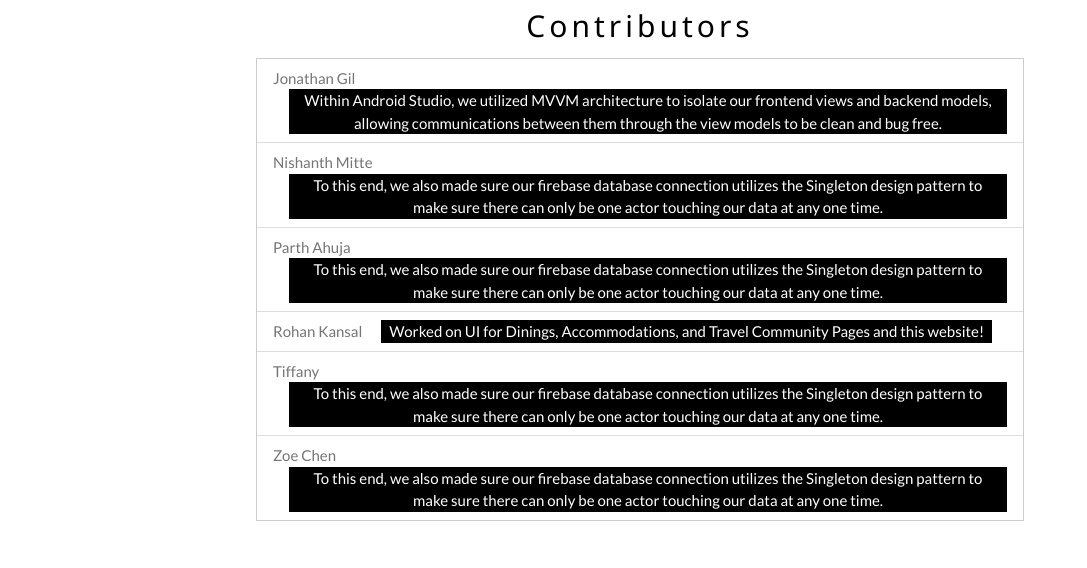
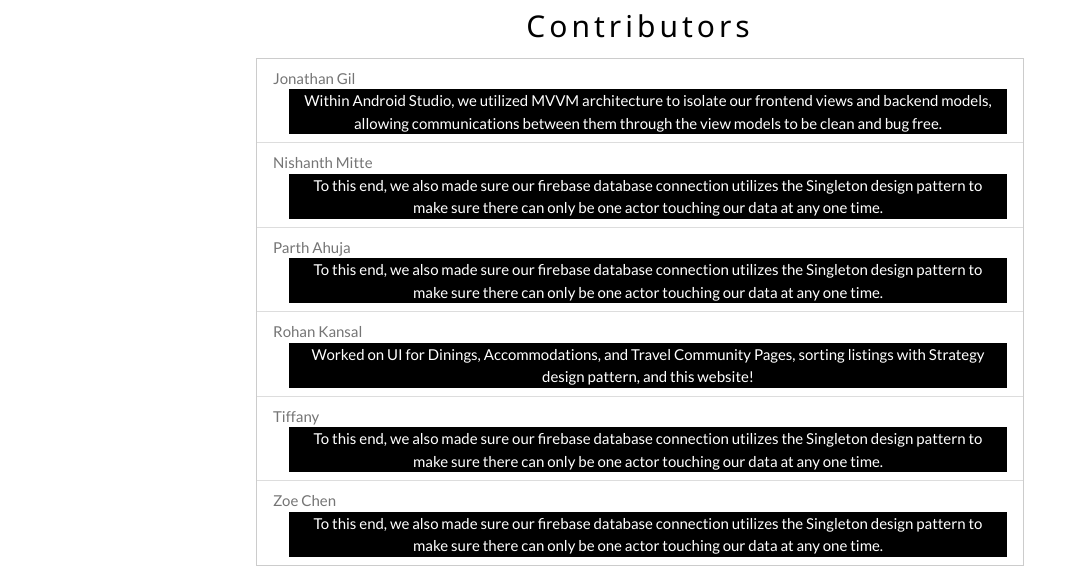
Before and after one commit to n-m-gitrepos/n-m-gitrepos.github.io, a plain HTML site: page index.html in a window 1280 px wide. Shown: the part 4374-4942 px from the top of the page, without its empty margins (0-1087 px from the left). Drawn offline with nearby package versions, Linux system fonts and the light colour scheme.

Commit message:
minor change

```diff
--- a/index.html
+++ b/index.html
@@ -222,7 +222,7 @@ body {font-family: "Lato", sans-serif}
         <li class="w3-padding">Jonathan Gil <span class="w3-tag w3-margin-left">Within Android Studio, we utilized MVVM architecture to isolate our frontend views and backend models, allowing communications between them through the view models to be clean and bug free. </span></li>
         <li class="w3-padding">Nishanth Mitte <span class="w3-tag w3-margin-left">To this end, we also made sure our firebase database connection utilizes the Singleton design pattern to make sure there can only be one actor touching our data at any one time. </span></li>
         <li class="w3-padding">Parth Ahuja <span class="w3-tag w3-margin-left">To this end, we also made sure our firebase database connection utilizes the Singleton design pattern to make sure there can only be one actor touching our data at any one time. </span></li>
-        <li class="w3-padding">Rohan Kansal <span class="w3-tag w3-margin-left"> Worked on UI for Dinings, Accommodations, and Travel Community Pages and this website! </span></li>
+        <li class="w3-padding">Rohan Kansal <span class="w3-tag w3-margin-left"> Worked on UI for Dinings, Accommodations, and Travel Community Pages, sorting listings with Strategy design pattern, and this website! </span></li>
         <li class="w3-padding">Tiffany  <span class="w3-tag w3-margin-left">To this end, we also made sure our firebase database connection utilizes the Singleton design pattern to make sure there can only be one actor touching our data at any one time. </span></li>
         <li class="w3-padding">Zoe Chen <span class="w3-tag w3-margin-left">To this end, we also made sure our firebase database connection utilizes the Singleton design pattern to make sure there can only be one actor touching our data at any one time. </span></li>
 
```
